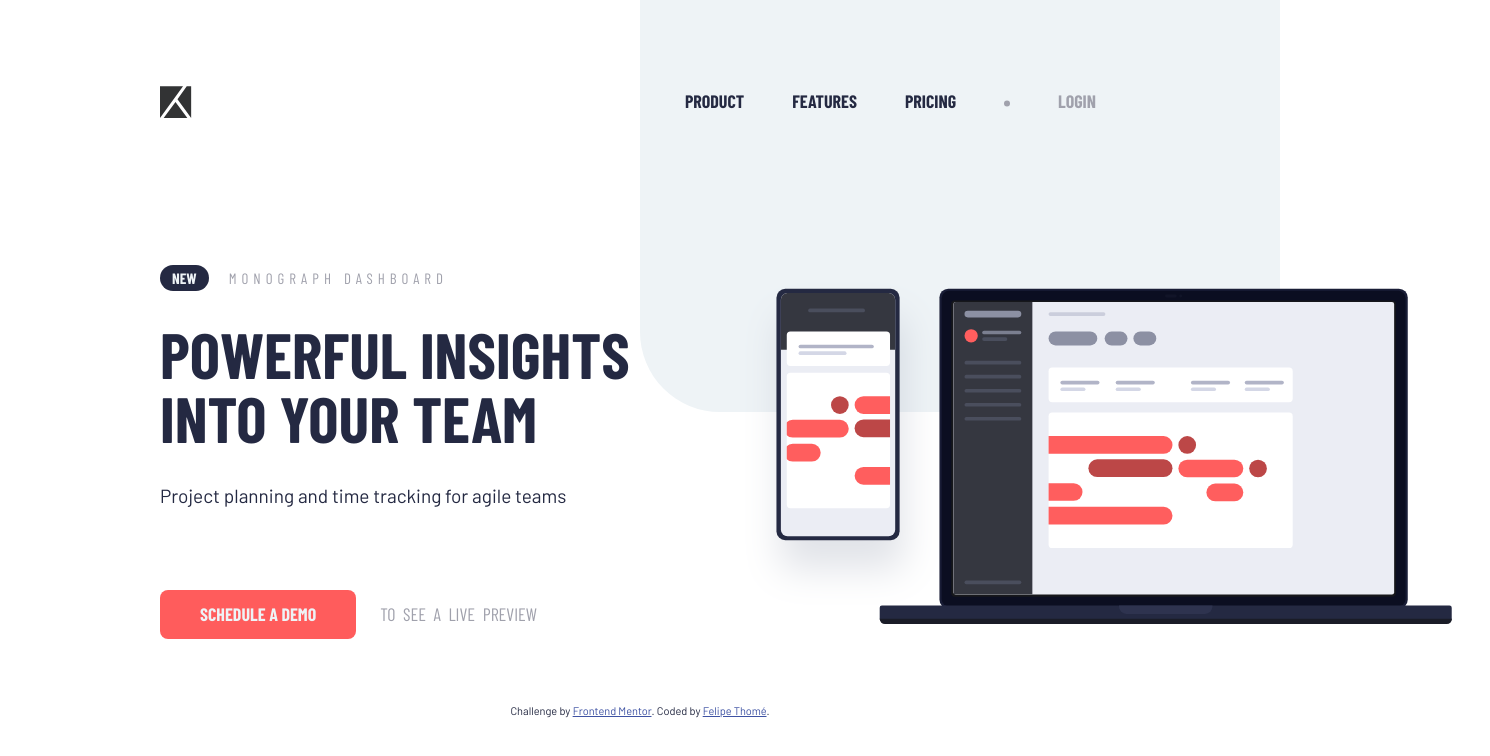
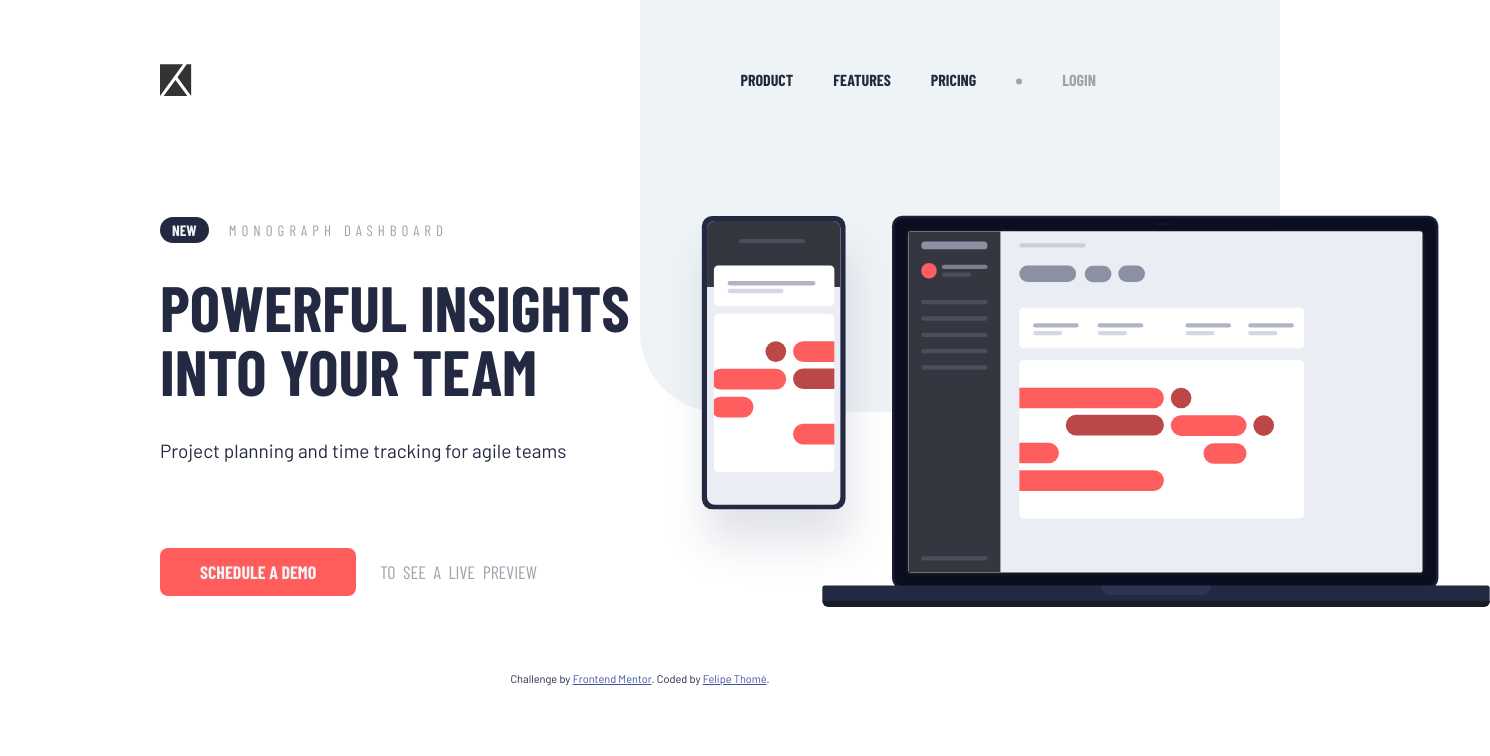
Before and after one commit to felipetn1989/project-tracking-intro-component-master, a plain HTML site: page index.html in a window 1280 px wide. Shown: the whole page, 1490 px wide, since content can reach past the window. Drawn offline with nearby package versions, Linux system fonts and the light colour scheme.

Commit message:
Update style.css

```diff
--- a/styles/style.css
+++ b/styles/style.css
@@ -289,7 +289,7 @@ nav > a:hover {
 
 @media screen and (min-width: 80em) {
   header {
-    padding: 4rem 10rem;
+    padding: 2.75rem 10rem;
     flex-direction: row;
     gap: 0rem;
   }
@@ -305,11 +305,11 @@ nav > a:hover {
   nav {
     display: grid;
     grid-template-columns: repeat(5,1fr);
-    gap: 3rem;
+    gap: 2.5rem;
     box-shadow: unset;
     background-color: unset;
     width: unset;
-    font-size: 1.125rem;
+    font-size: 1rem;
   }
 
   .decoration {
@@ -333,7 +333,7 @@ nav > a:hover {
     grid-template-areas: "two one";
     grid-template-columns: 1fr 1fr;
     gap: 1rem;
-    margin-top: 0;
+    margin-top: -1rem;
     padding: 4rem 10rem;
   }
 
@@ -342,15 +342,15 @@ nav > a:hover {
     transform: unset;
     grid-area: one;
     margin: auto;
-    width: 150%;
-    transform: translateX(6rem);
+    width: 175%;
+    transform: translateX(1rem);
   }
 
   .text {
     grid-area: two;
     place-content: center start;
     text-align: left;
-    gap: 2rem;
+    gap: 2.125rem;
     width: 100%;
   }
 
```
